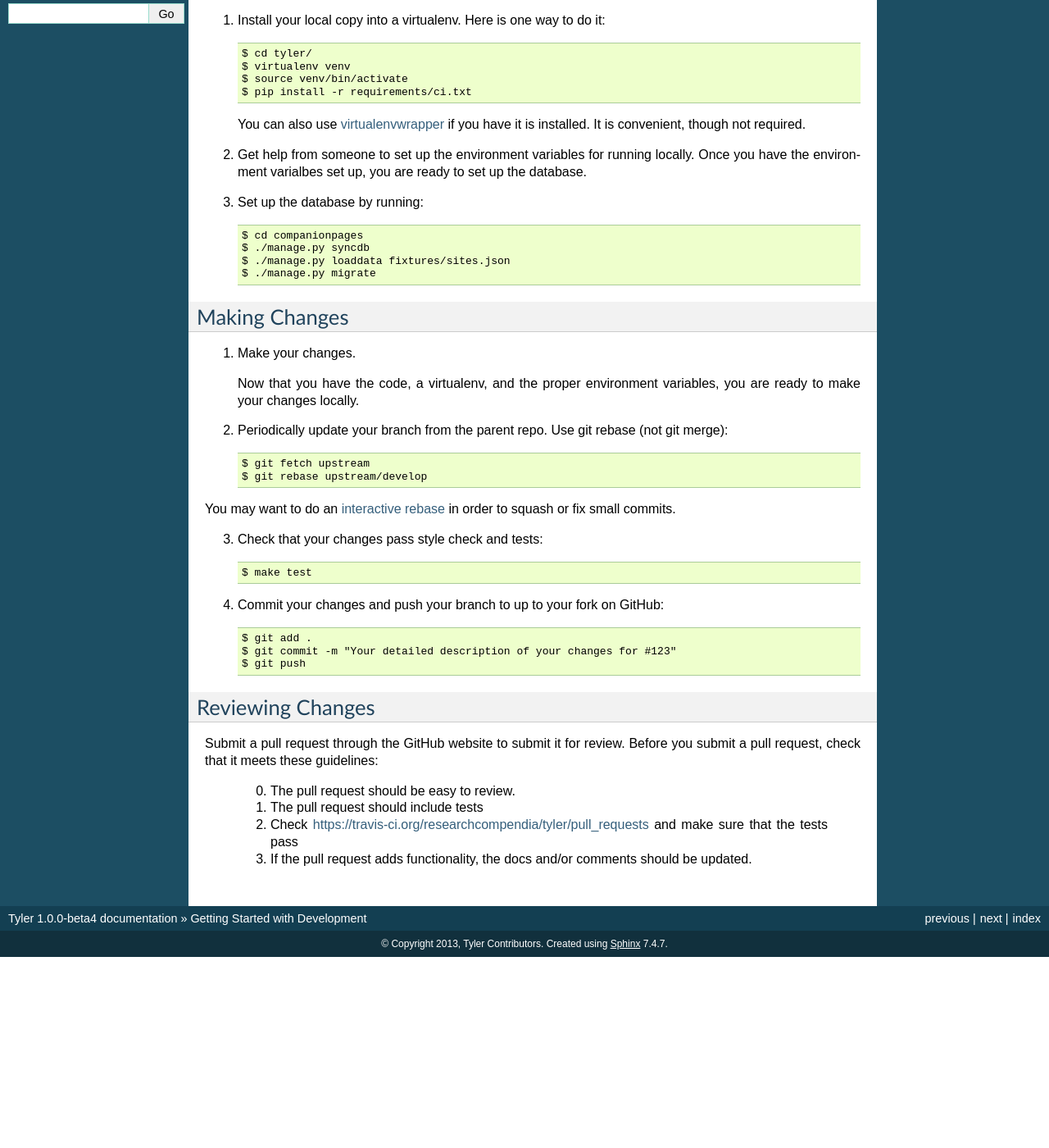
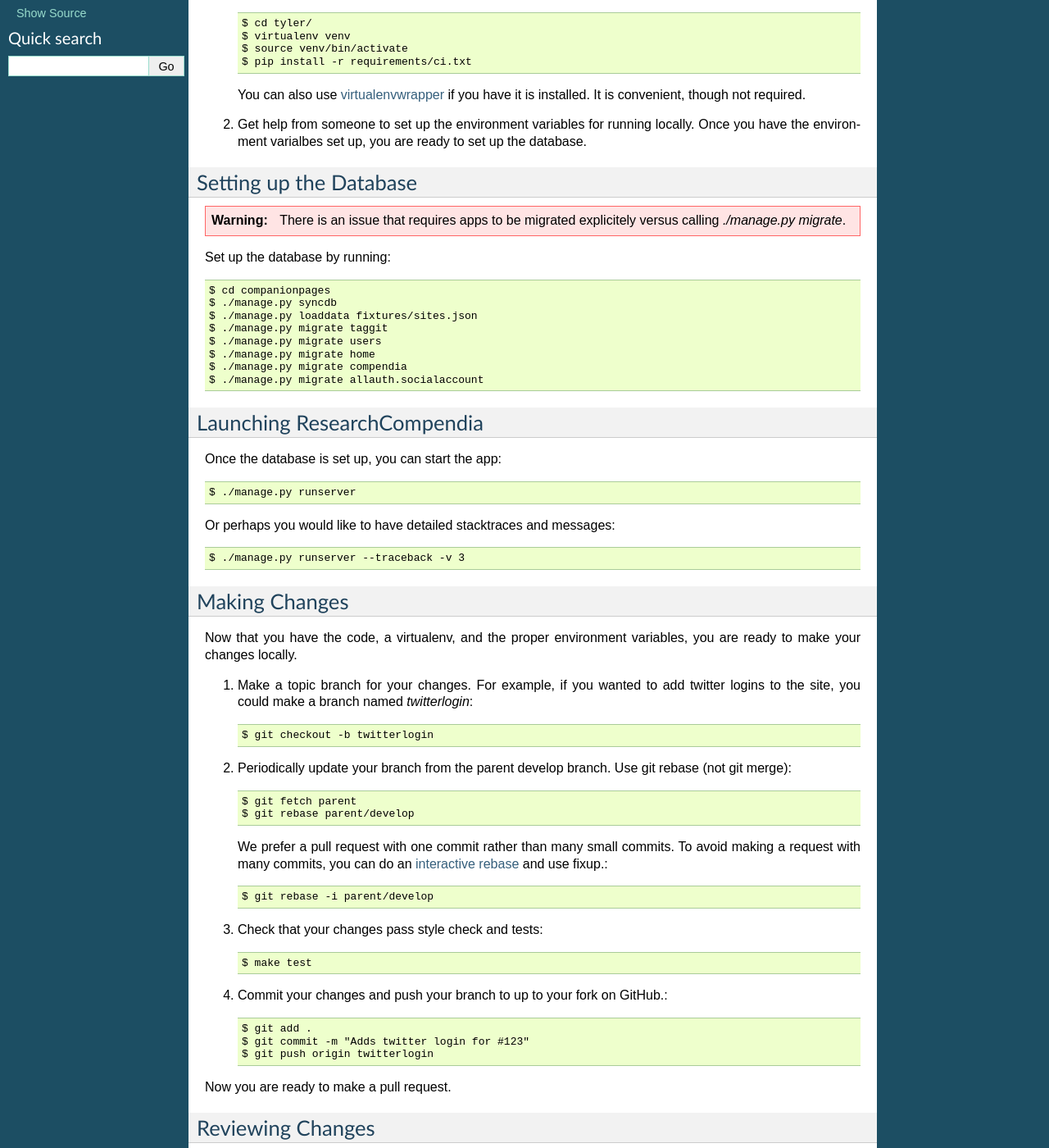
Before and after one commit to researchcompendia/researchcompendia, a Sphinx documentation site: the page built from docs/developmentsetup.rst, in a window 1280 px wide and 1400 px high, scrolled down 376 px. Shown: the whole window at 82% size. Built offline with Sphinx 7.4.7, drawn with Linux system fonts in a browser that asks for light colours; pages that are not in the unit, such as notebooks, are missing from menus; before the commit the page ends 1543 px from its top, so only the background shows below that; some of the changed text lies outside the part shown.

Commit message:
added warnings and docs about syncdb and migrate and also added extra docs for git and vagrant

```diff
--- a/docs/developmentsetup.rst
+++ b/docs/developmentsetup.rst
@@ -4,17 +4,18 @@
 Getting Started with Development
 ================================
 
-Ready to contribute code? Here's how to set up `ResearchCompendia` for local development.
+Ready to contribute code? Here's how to set up `ResearchCompendia` for local
+development.
 
 Getting Code
 ------------
 
-1. Fork the `tyler` repo on GitHub.
-2. Clone your fork locally::
+Fork the repository and check out your fork and add our repo as a remote::
 
-    $ git clone git@github.com:your_username_here/tyler.git
-    $ cd tyler
-    $ git remote add upstream https://github.com/researchcompendia/tyler.git
+   $ git clone https://github.com/YOURACCOUNT/tyler.git
+   $ cd tyler
+   $ git remote add parent https://github.com/researchcompendia/tyler.git
+
 
 Installing Dependencies
 -----------------------
@@ -34,47 +35,123 @@
    locally. Once you have the environment varialbes set up, you are ready to
    set up the database.
 
-3. Set up the database by running::
+Setting up the Database
+-----------------------
+
+.. warning:: There is an issue that requires apps to be migrated explicitely
+   versus calling `./manage.py migrate`.
+
+Set up the database by running::
 
    $ cd companionpages
    $ ./manage.py syncdb
    $ ./manage.py loaddata fixtures/sites.json
-   $ ./manage.py migrate
+   $ ./manage.py migrate taggit
+   $ ./manage.py migrate users
+   $ ./manage.py migrate home
+   $ ./manage.py migrate compendia
+   $ ./manage.py migrate allauth.socialaccount
+
+
+Launching ResearchCompendia
+---------------------------
+
+Once the database is set up, you can start the app::
+
+    $ ./manage.py runserver
+
+Or perhaps you would like to have detailed stacktraces and messages::
+
+    $ ./manage.py runserver --traceback -v 3
 
 
 Making Changes
 --------------
 
-1. Make your changes.
+Now that you have the code, a virtualenv, and the proper environment variables, you are ready to make your changes locally.
 
-   Now that you have the code, a virtualenv, and the proper environment variables, you are ready to make your changes locally.
+1. Make a topic branch for your changes. For example, if you wanted to add twitter logins to the site, you could make a branch named *twitterlogin*::
 
-2. Periodically update your branch from the parent repo. Use git rebase (not git merge)::
+   $ git checkout -b twitterlogin
 
-    $ git fetch upstream
-    $ git rebase upstream/develop
 
-You may want to do an `interactive rebase <https://help.github.com/articles/interactive-rebase>`_
-in order to squash or fix small commits.
+2. Periodically update your branch from the parent develop branch. Use git rebase (not git merge)::
+
+    $ git fetch parent
+    $ git rebase parent/develop
+
+   We prefer a pull request with one commit rather than many small commits.
+   To avoid making a request with many commits, you can do an `interactive rebase
+   <https://help.github.com/articles/interactive-rebase>`_ and use fixup.::
+
+    $ git rebase -i parent/develop
 
 3. Check that your changes pass style check and tests::
 
     $ make test
 
-4. Commit your changes and push your branch to up to your fork on GitHub::
+4. Commit your changes and push your branch to up to your fork on GitHub.::
 
     $ git add .
-    $ git commit -m "Your detailed description of your changes for #123"
-    $ git push
+    $ git commit -m "Adds twitter login for #123"
+    $ git push origin twitterlogin
+
+Now you are ready to make a pull request.
 
 Reviewing Changes
 -----------------
 
-Submit a pull request through the GitHub website to submit it for review. Before you submit
-a pull request, check that it meets these guidelines:
+Submit a pull request through the GitHub website to submit it for review.
+Before you submit a pull request, check that it meets these guidelines:
 
   0. The pull request should be easy to review.
   1. The pull request should include tests
   2. Check https://travis-ci.org/researchcompendia/tyler/pull_requests
      and make sure that the tests pass
   3. If the pull request adds functionality, the docs and/or comments should be updated.
+
+
+Trying out Vagrant
+------------------
+
+Vagrant is not completely supported yet, but if you would like to try out
+what I've done so far, check out the repo and run `vagrant up`. This will
+pull down a debian wheezy VM from puppetlabs if you don't already have it
+and launch the VM::
+
+    $ vagrant up
+    Bringing machine 'default' up with 'virtualbox' provider...
+    [default] Clearing any previously set forwarded ports...
+    [default] Creating shared folders metadata...
+    [default] Clearing any previously set network interfaces...
+    [default] Preparing network interfaces based on configuration...
+    [default] Forwarding ports...
+    [default] -- 22 => 2222 (adapter 1)
+    [default] -- 80 => 8000 (adapter 1)
+    [default] Booting VM...
+    [default] Waiting for machine to boot. This may take a few minutes...
+    [default] Machine booted and ready!
+    [default] Mounting shared folders...
+    [default] -- /vagrant
+
+Once the VM is running, you can login::
+
+    $ vagrant ssh
+    Linux debian-70rc1-x64-vbox4210 3.2.0-4-amd64 #1 SMP Debian 3.2.35-2 x86_64
+
+    The programs included with the Debian GNU/Linux system are free software;
+    the exact distribution terms for each program are described in the
+    individual files in /usr/share/doc/*/copyright.
+
+    Debian GNU/Linux comes with ABSOLUTELY NO WARRANTY, to the extent
+    permitted by applicable law.
+    Last login: Sun Dec 15 20:20:08 2013 from 10.0.2.2
+
+The bootstrap.sh script will have created a `tyler` user which you can
+become::
+
+    vagrant@debian-70rc1-x64-vbox4210:~$ sudo su tyler
+
+Take a look around the `site` directory, which has a checkout of tyler
+and other directories and files that mimic how we have tyler run on
+a production VM.
```
